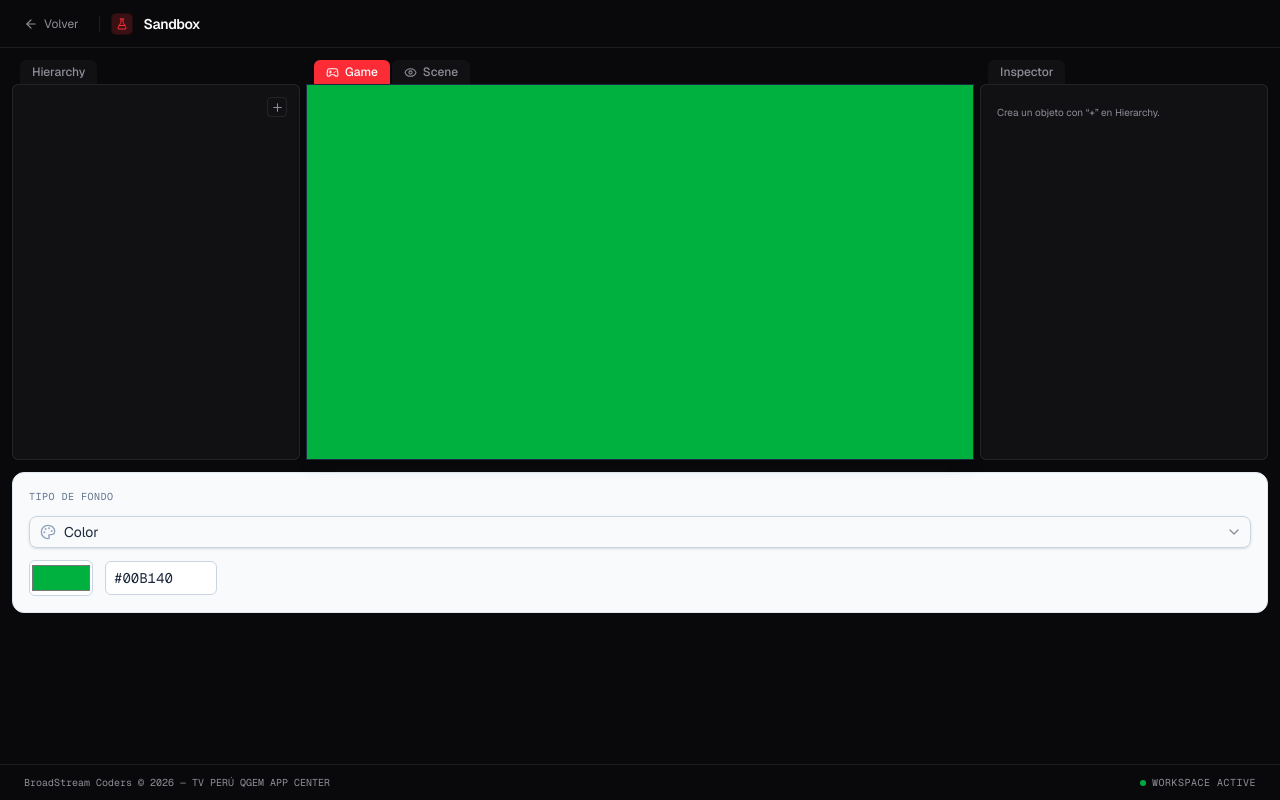
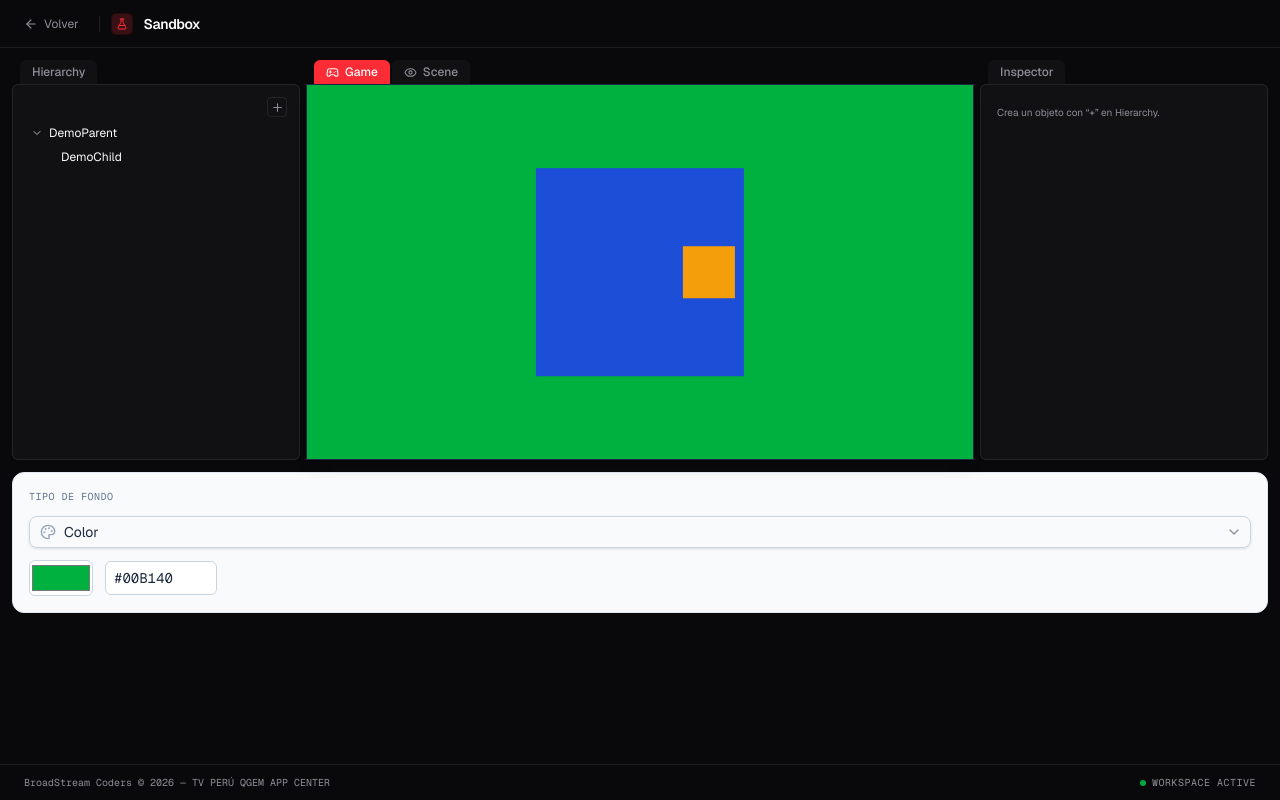
Before and after one commit to BroadStream-Coders/TvPeru-QGEM-Games, a Next.js app: page /workspaces/sandbox in a window 1280 px wide. Built offline with nearby package versions, Linux system fonts and the light colour scheme.

Commit message:
feat(engine): enhance coordinate system and parenting in RectTransform

```diff
--- a/src/app/workspaces/deletreo/page.tsx
+++ b/src/app/workspaces/deletreo/page.tsx
@@ -409,18 +409,17 @@ export default function DeletreoPage() {
         <div className="flex min-w-0 flex-1 flex-col">
           <Scene background={background} hideCursorOnFullscreen>
             <div ref={stageRef} className="absolute inset-0">
-              {gameObjects.map((go) => {
-                if (!go.active) return null;
-                const isSelected = go.id === selectedId;
-                const outline = editMode && isSelected;
-                const parentTransform = go.parentId
-                  ? gameObjects.find((p) => p.id === go.parentId)?.transform
-                  : undefined;
-                return (
+              {gameObjects
+                .filter((go) => !go.parentId)
+                .map((go) => {
+                  if (!go.active) return null;
+                  const isSelected = go.id === selectedId;
+                  const outline = editMode && isSelected;
+                  return (
                   <GameObjectView
                     key={go.id}
                     gameObject={go}
-                    parent={parentTransform}
+                    allGameObjects={gameObjects}
                     outline={outline}
                     selected={isSelected}
                   >
--- a/src/app/workspaces/sandbox/page.tsx
+++ b/src/app/workspaces/sandbox/page.tsx
@@ -23,12 +23,37 @@ import {
   COMPONENT_REGISTRY,
   COMPONENT_OPTIONS,
 } from "@engine/componentRegistry";
+import { createColorComponent } from "@engine/components/color/colorComponent";
+
+const NESTING_DEMO: GameObject[] = [
+  createGameObject({
+    id: "demo-parent",
+    name: "DemoParent",
+    transform: {
+      position: { x: 0, y: 0 },
+      size: { x: 600, y: 600 },
+      pivot: { x: 0.5, y: 0.5 },
+    },
+    components: [createColorComponent({ value: "#1d4ed8" })],
+  }),
+  createGameObject({
+    id: "demo-child",
+    name: "DemoChild",
+    parentId: "demo-parent",
+    transform: {
+      position: { x: 200, y: 0 },
+      size: { x: 150, y: 150 },
+      pivot: { x: 0.5, y: 0.5 },
+    },
+    components: [createColorComponent({ value: "#f59e0b" })],
+  }),
+];
 
 export default function SandboxPage() {
   const setHeader = useWorkspaceHeader((s) => s.setHeader);
   const resetHeader = useWorkspaceHeader((s) => s.resetHeader);
 
-  const [gameObjects, setGameObjects] = useState<GameObject[]>([]);
+  const [gameObjects, setGameObjects] = useState<GameObject[]>(NESTING_DEMO);
   const [selectedId, setSelectedId] = useState<string | null>(null);
   const [editMode, setEditMode] = useState(false);
   const [background, setBackground] = useState<SceneBackground>({
@@ -177,17 +202,16 @@ export default function SandboxPage() {
         <div className="flex min-w-0 flex-1 flex-col">
           <Scene background={background} hideCursorOnFullscreen>
             <div ref={stageRef} className="absolute inset-0">
-              {gameObjects.map((go) => {
-                if (!go.active) return null;
-                const isSelected = go.id === selectedId;
-                const parentTransform = go.parentId
-                  ? gameObjects.find((p) => p.id === go.parentId)?.transform
-                  : undefined;
-                return (
+              {gameObjects
+                .filter((go) => !go.parentId)
+                .map((go) => {
+                  if (!go.active) return null;
+                  const isSelected = go.id === selectedId;
+                  return (
                   <GameObjectView
                     key={go.id}
                     gameObject={go}
-                    parent={parentTransform}
+                    allGameObjects={gameObjects}
                     outline={editMode && isSelected}
                     selected={isSelected}
                   >
--- a/src/components/shared/engine/GameObjectView.tsx
+++ b/src/components/shared/engine/GameObjectView.tsx
@@ -1,12 +1,13 @@
 import React from "react";
-import { RectTransform, RectTransformValues } from "@engine/RectTransform";
+import { RectTransform, Vec2 } from "@engine/RectTransform";
 import { GameObject } from "@engine/gameObject";
 import { COMPONENT_REGISTRY } from "@engine/componentRegistry";
 import { useSceneViewMode } from "@engine/SceneViewMode";
 
 interface GameObjectViewProps {
   gameObject: GameObject;
-  parent?: RectTransformValues;
+  allGameObjects: GameObject[];
+  parentSize?: Vec2;
   outline?: boolean;
   selected?: boolean;
   children?: React.ReactNode;
@@ -14,7 +15,8 @@ interface GameObjectViewProps {
 
 export function GameObjectView({
   gameObject,
-  parent,
+  allGameObjects,
+  parentSize,
   outline,
   selected,
   children,
@@ -22,18 +24,32 @@ export function GameObjectView({
   const viewMode = useSceneViewMode();
   const showOutline = outline || viewMode === "scene";
 
+  const childObjects = allGameObjects.filter(
+    (go) => go.parentId === gameObject.id,
+  );
+
   return (
     <RectTransform
       position={gameObject.transform.position}
       size={gameObject.transform.size}
       pivot={gameObject.transform.pivot}
-      parent={parent}
+      parentSize={parentSize}
     >
       <div className="absolute inset-0">
         {gameObject.components.map((component, index) => {
           const View = COMPONENT_REGISTRY[component.type]?.view;
           return View ? <View key={index} component={component} /> : null;
         })}
+        {childObjects.map((child) =>
+          child.active ? (
+            <GameObjectView
+              key={child.id}
+              gameObject={child}
+              allGameObjects={allGameObjects}
+              parentSize={gameObject.transform.size}
+            />
+          ) : null,
+        )}
         {children}
       </div>
       {showOutline && (
--- a/src/components/shared/engine/RectTransform.tsx
+++ b/src/components/shared/engine/RectTransform.tsx
@@ -19,7 +19,7 @@ interface RectTransformProps {
   position?: Vec2;
   size?: Vec2;
   pivot?: Vec2;
-  parent?: RectTransformValues;
+  parentSize?: Vec2;
   children?: React.ReactNode;
   className?: string;
   style?: React.CSSProperties;
@@ -28,26 +28,25 @@ interface RectTransformProps {
 const DEFAULT_POSITION: Vec2 = { x: 0, y: 0 };
 const DEFAULT_SIZE: Vec2 = { x: 400, y: 200 };
 const DEFAULT_PIVOT: Vec2 = { x: 0.5, y: 0.5 };
+const DEFAULT_PARENT_SIZE: Vec2 = { x: DESIGN_WIDTH, y: DESIGN_HEIGHT };
 
 export function RectTransform({
   position = DEFAULT_POSITION,
   size = DEFAULT_SIZE,
   pivot = DEFAULT_PIVOT,
-  parent,
+  parentSize = DEFAULT_PARENT_SIZE,
   className,
   style,
   children,
 }: RectTransformProps) {
-  const worldX = position.x + (parent?.position.x ?? 0);
-  const worldY = position.y + (parent?.position.y ?? 0);
   return (
     <div
       className={cn("absolute", className)}
       style={{
-        left: `${((DESIGN_WIDTH / 2 + worldX) / DESIGN_WIDTH) * 100}cqw`,
-        top: `${((DESIGN_HEIGHT / 2 - worldY) / DESIGN_HEIGHT) * 100}cqh`,
-        width: `${(size.x / DESIGN_WIDTH) * 100}cqw`,
-        height: `${(size.y / DESIGN_HEIGHT) * 100}cqh`,
+        left: `${(0.5 + position.x / parentSize.x) * 100}%`,
+        top: `${(0.5 - position.y / parentSize.y) * 100}%`,
+        width: `${(size.x / parentSize.x) * 100}%`,
+        height: `${(size.y / parentSize.y) * 100}%`,
         transform: `translate(${-pivot.x * 100}%, ${-pivot.y * 100}%)`,
         ...style,
       }}
```
Also changed, not shown: 3 other files (tests, documents, lock files or other folders).
